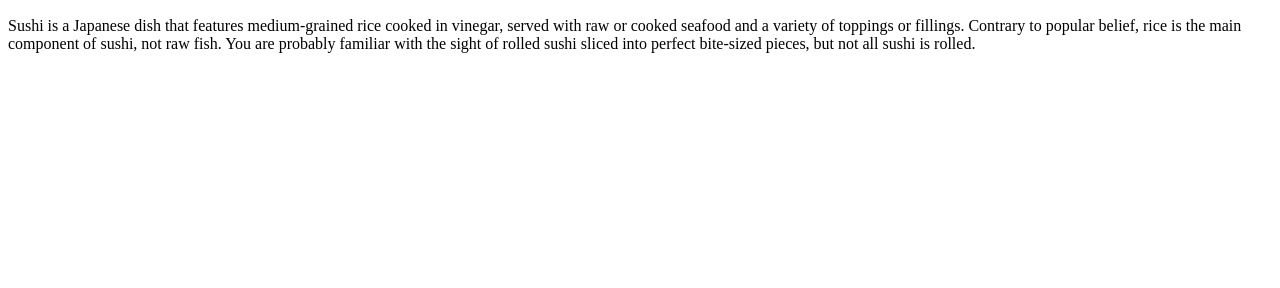
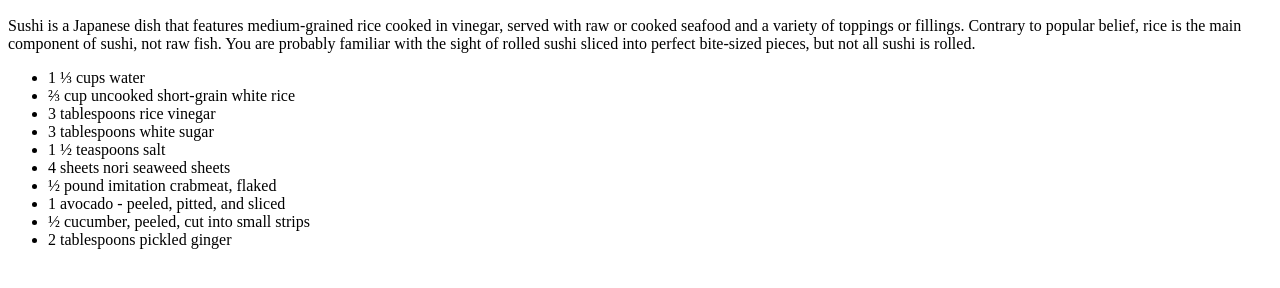
Before and after one commit to 54MU31M00R3/odin-recipes, a plain HTML site: page recipes/sushi.html in a window 1280 px wide. Shown: the part 434-722 px from the top of the page. Drawn offline with Linux system fonts and the light colour scheme.

Commit message:
Add ingredient list to sushi

```diff
--- a/recipes/sushi.html
+++ b/recipes/sushi.html
@@ -20,6 +20,18 @@
             sliced into perfect bite-sized pieces,
             but not all sushi is rolled.
         </p>
-
+        <p> </p>
+        <ul>
+            <li>1 ⅓ cups water</li>
+            <li>⅔ cup uncooked short-grain white rice</li>
+            <li>3 tablespoons rice vinegar</li>
+            <li>3 tablespoons white sugar</li>
+            <li>1 ½ teaspoons salt</li>
+            <li>4 sheets nori seaweed sheets</li>
+            <li>½ pound imitation crabmeat, flaked</li>
+            <li>1 avocado - peeled, pitted, and sliced</li>
+            <li>½ cucumber, peeled, cut into small strips</li>
+            <li>2 tablespoons pickled ginger</li>
+        </ul>
     </body>
 </html>
```
